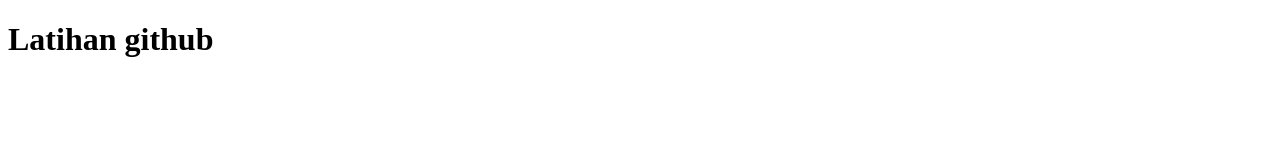
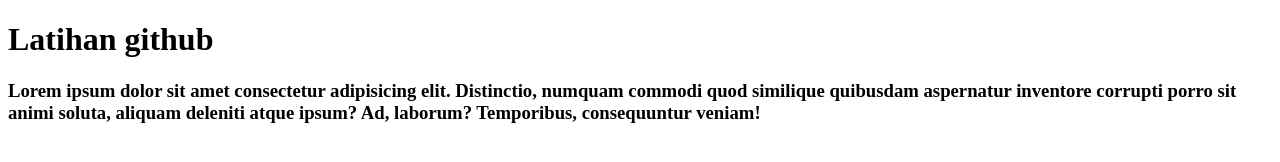
Before and after one commit to AdhenLeo/Dhen-github, a plain HTML site: page index.html in a window 1280 px wide. Drawn offline with Linux system fonts and the light colour scheme.

Commit message:
tambah h3

```diff
--- a/index.html
+++ b/index.html
@@ -10,5 +10,7 @@
 
     <h1>Latihan github</h1>
 
+    <h3>Lorem ipsum dolor sit amet consectetur adipisicing elit. Distinctio, numquam commodi quod similique quibusdam aspernatur inventore corrupti porro sit animi soluta, aliquam deleniti atque ipsum? Ad, laborum? Temporibus, consequuntur veniam!</h3>
+
 </body>
 </html>
```
